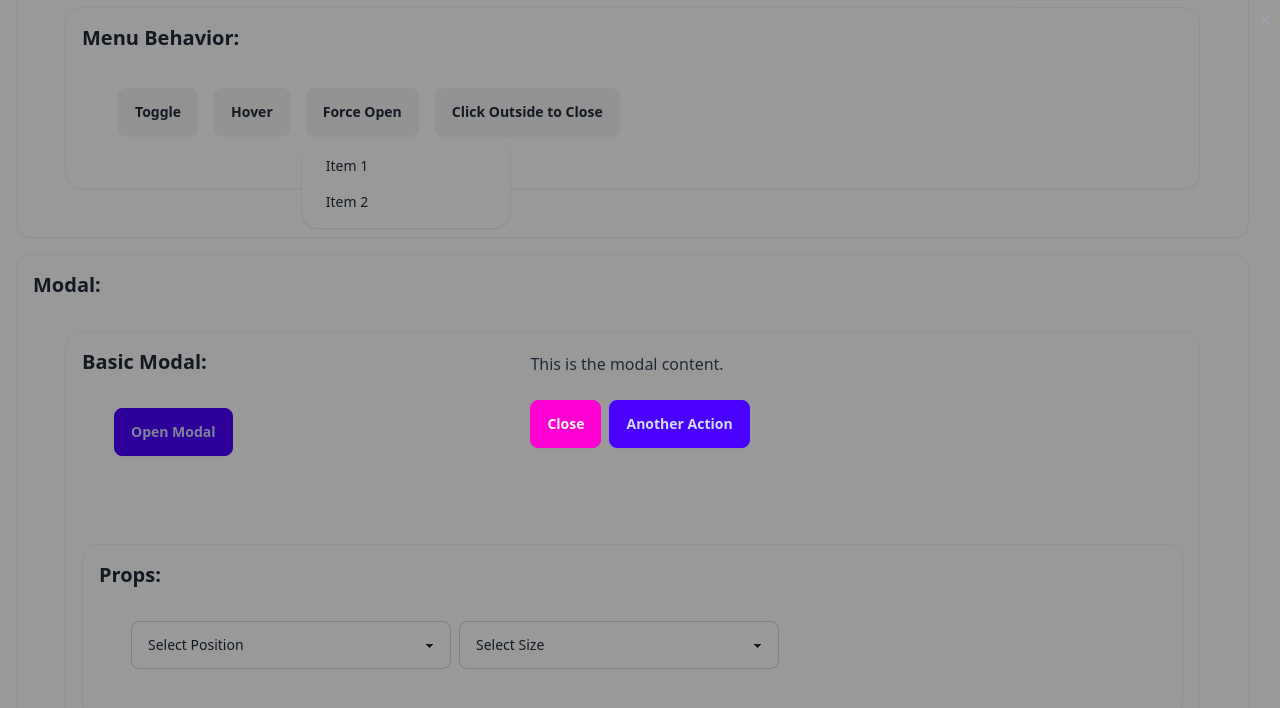
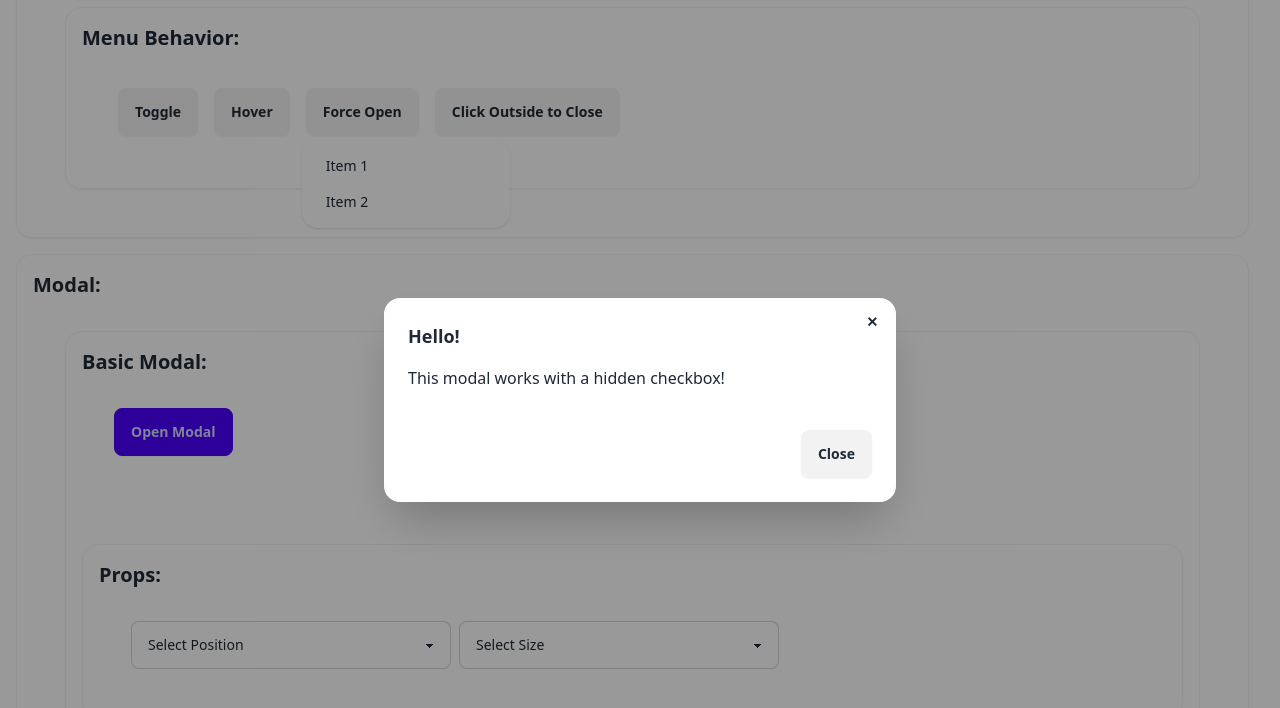
Before and after one commit to tanishraj/barebones-ui, a React (Vite) app: page / in a window 1280 px wide. Both pictures are taken after a click on the button "Open Modal". Shown: the part 2426-3134 px from the top of the page. Built offline with nearby package versions, Linux system fonts and the light colour scheme.

Commit message:
feat: Modal with Props

```diff
--- a/src/components/Modal/Modal.tsx
+++ b/src/components/Modal/Modal.tsx
@@ -1,4 +1,4 @@
-import React from 'react';
+import React, { useCallback } from 'react';
 import clsx from 'clsx';
 
 import { ModalProps } from './types';
@@ -7,31 +7,80 @@ import { modalStyles } from './variants';
 const Modal: React.FC<ModalProps> = ({
   isOpen,
   size,
-  onClose,
-  showCloseButton = true,
-  closeOnBackdropClick = true,
+  position = 'center',
+  isResponsive,
+  closeButton,
   footer,
   children,
+  onOpen,
+  onClose,
 }) => {
+  const modalRef = React.useRef<HTMLInputElement>(null);
+
+  const openModal = useCallback(() => {
+    if (modalRef.current) {
+      modalRef.current.checked = true;
+      onOpen?.();
+    }
+  }, [onOpen]);
+
+  const closeModal = useCallback(() => {
+    if (modalRef.current) {
+      modalRef.current.checked = false;
+      onClose?.();
+    }
+  }, [onClose]);
+
+  React.useEffect(() => {
+    if (isOpen) {
+      openModal();
+    } else {
+      closeModal();
+    }
+  }, [closeModal, isOpen, openModal]);
+
   return (
-    <dialog
-      className={clsx('modal', modalStyles({ isOpen }))}
-      onClick={closeOnBackdropClick ? onClose : undefined}
-    >
-      <div className={clsx(modalStyles({ size }))}>
-        {showCloseButton && (
-          <button
-            onClick={onClose}
-            className='absolute right-2 top-2 text-gray-400 hover:text-gray-600'
-            aria-label='Close Modal'
-          >
-            ✕
-          </button>
+    <>
+      <input type='checkbox' ref={modalRef} className='modal-toggle' />
+      <div
+        className={clsx(
+          'modal',
+          modalStyles({ position, isResponsive, isOpen }),
         )}
-        <div className='modal-content'>{children}</div>
-        {footer && <div className='modal-action'>{footer}</div>}
+        role='dialog'
+      >
+        <div className={clsx('modal-box', modalStyles({ size }))}>
+          {children}
+
+          {typeof closeButton === 'boolean' ? (
+            <form method='dialog'>
+              <button
+                className='btn btn-circle btn-ghost btn-sm absolute right-2 top-2'
+                onClick={closeModal}
+              >
+                ✕
+              </button>
+            </form>
+          ) : (
+            <>{closeButton}</>
+          )}
+
+          <div className='modal-action'>
+            {typeof footer === 'boolean' ? (
+              <button className='btn' onClick={closeModal}>
+                Close
+              </button>
+            ) : (
+              <>{footer}</>
+            )}
+          </div>
+        </div>
+
+        <label className='modal-backdrop' onClick={closeModal}>
+          Close
+        </label>
       </div>
-    </dialog>
+    </>
   );
 };
 
--- a/src/components/Modal/variants.ts
+++ b/src/components/Modal/variants.ts
@@ -9,8 +9,8 @@ export const modalStyles = cva('', {
       full: 'h-screen max-h-full w-screen max-w-full rounded-none',
     },
     position: {
-      top: 'modal-top justify-center',
-      bottom: 'modal-bottom justify-center',
+      top: 'modal-top',
+      bottom: 'modal-bottom',
       center: 'modal-middle',
     },
     isOpen: {
--- a/src/playground/components/ModalExample.tsx
+++ b/src/playground/components/ModalExample.tsx
@@ -54,8 +54,7 @@ export const ModalExample = () => {
   const [isModalOpen, setIsModalOpen] = useState(false);
   const [position, setPosition] =
     useState<VariantProps<typeof modalStyles>['position']>('center');
-  const [size, setSize] =
-    useState<VariantProps<typeof modalStyles>['size']>('md');
+  const [size, setSize] = useState<VariantProps<typeof modalStyles>['size']>();
 
   return (
     <div className='card card-bordered p-4 shadow-sm'>
@@ -72,22 +71,14 @@ export const ModalExample = () => {
             </button>
             <Modal
               isOpen={isModalOpen}
+              size={size}
+              position={position}
+              closeButton
+              footer={true}
               onClose={() => setIsModalOpen(false)}
-              showCloseButton={true}
-              closeOnBackdropClick={true}
-              footer={
-                <>
-                  <button
-                    className='btn btn-secondary'
-                    onClick={() => setIsModalOpen(false)}
-                  >
-                    Close
-                  </button>
-                  <button className='btn btn-primary'>Another Action</button>
-                </>
-              }
             >
-              <p>This is the modal content.</p>
+              <h3 className='text-lg font-bold'>Hello!</h3>
+              <p className='py-4'>This modal works with a hidden checkbox!</p>
             </Modal>
           </div>
           <PropsOptions setPosition={setPosition} setSize={setSize} />
```
Also changed, not shown: src/components/Modal/types.ts (+4 -3 lines).
